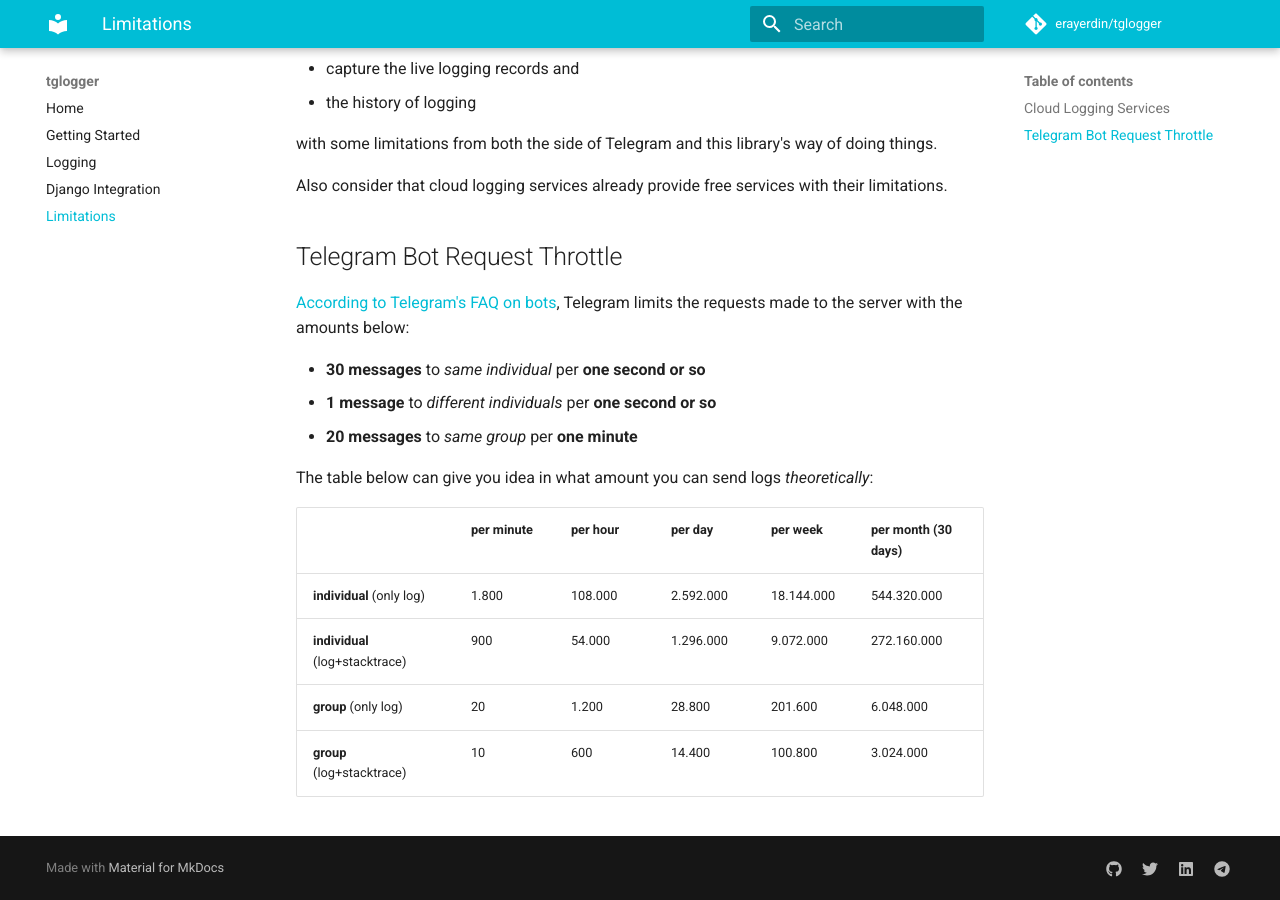
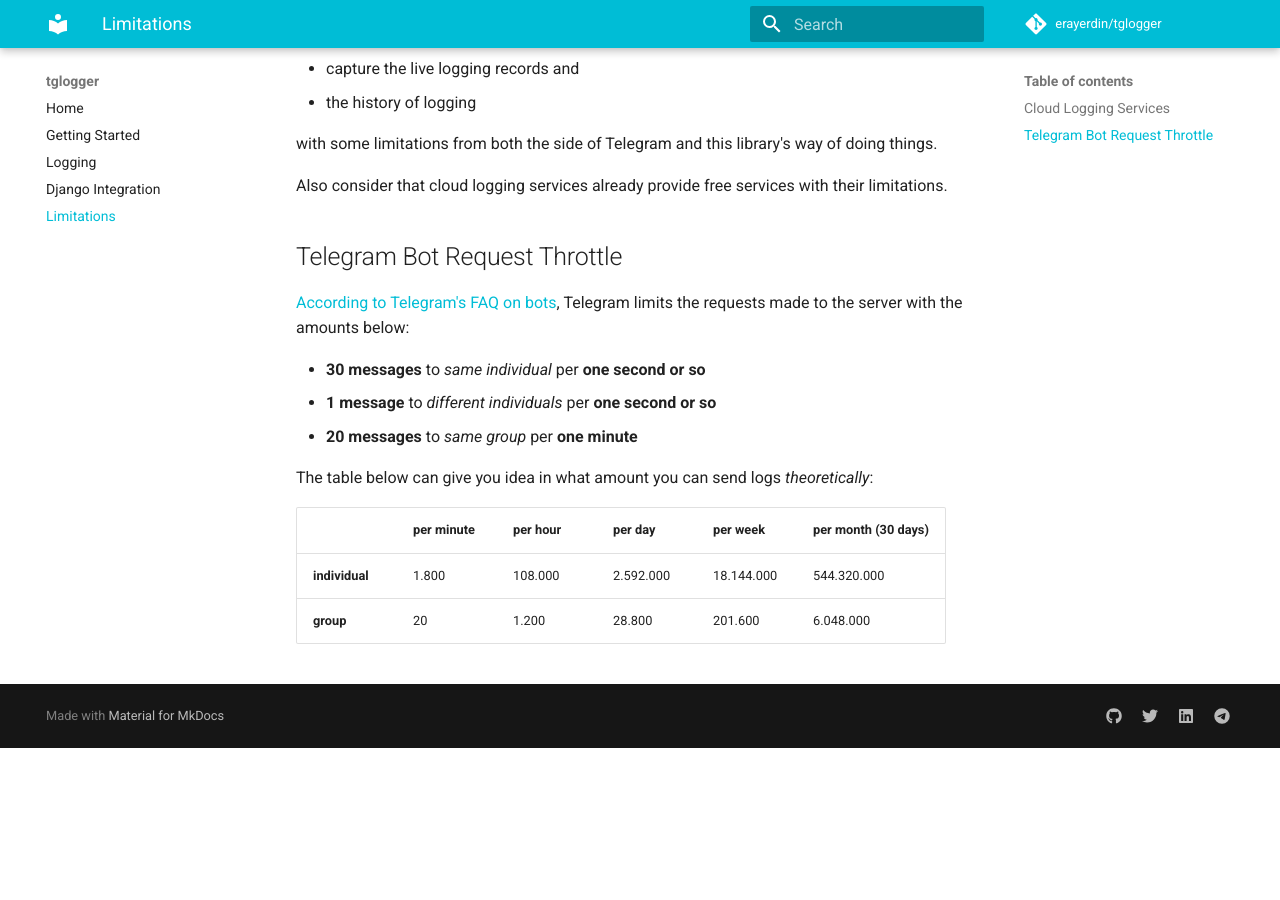
Before and after one commit to erayerdin/tglogger-python, an MkDocs documentation site: the page built from docs/limitations.md, in a window 1280 px wide and 900 px high, scrolled down 568 px. Built offline with MkDocs 1.6.1 and Material for MkDocs 9.7.7, drawn with Linux system fonts in a browser that asks for light colours; comment, search, counter and statistics services are not loaded; after the commit the page ends 1316 px from its top, so only the background shows below that.

Commit message:
updated limitations section of docs

```diff
--- a/docs/limitations.md
+++ b/docs/limitations.md
@@ -37,7 +37,5 @@
 
 | | per minute | per hour | per day | per week | per month (30 days) |
 |---|---|---|---|---|---|
-| **individual** (only log)       | 1.800 | 108.000 | 2.592.000 | 18.144.000 | 544.320.000 |
-| **individual** (log+stacktrace) | 900 | 54.000 | 1.296.000 | 9.072.000 | 272.160.000 |
-| **group** (only log)            | 20 | 1.200 | 28.800 | 201.600 | 6.048.000 |
-| **group** (log+stacktrace)      | 10 | 600 | 14.400 | 100.800 | 3.024.000 |
+| **individual**       | 1.800 | 108.000 | 2.592.000 | 18.144.000 | 544.320.000 |
+| **group**            | 20 | 1.200 | 28.800 | 201.600 | 6.048.000 |
```
